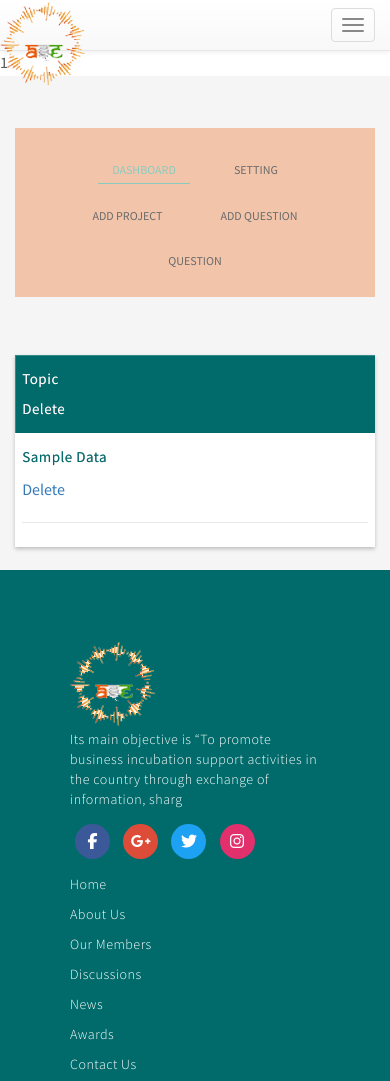
After one commit to Scaledesk/community, a Django app: template core/templates/UserQuestionList.html in a window 390 px wide. The commit adds this page. Shown: the top 1081 px of the page. Run offline with Django 3.2, Linux system fonts and the light colour scheme; the template is opened without the code that fills it: most values are stand-ins (such as "Sample title", 1, 10 or a date in 2020); some libraries are stand-ins or nearby versions.

Commit message:
delete question

```diff
--- a/community/settings.py
+++ b/community/settings.py
@@ -38,6 +38,7 @@ INSTALLED_APPS = [
     'django.contrib.messages',
     'django.contrib.staticfiles',
     'core',
+    'django.contrib.humanize'
 ]
 
 MIDDLEWARE_CLASSES = [
--- a/community/urls.py
+++ b/community/urls.py
@@ -33,10 +33,13 @@ urlpatterns = [
     url(r"^discussions/",Discussions),
     url(r'^answerupdate/(?P<id>[0-9]+)/$', AnswerUpdate, name='answerupdate'),
     url(r'^answerdelete/(?P<id>[0-9]+)/', AnswerDelete, name='answerdelete'),
+    url(r'^questiondelete/(?P<id>[0-9]+)/', QuestionDelete, name='questiondelete'),
     url(r'^answer/', SendAnswer),
     url(r"^home/",Home),
     url(r"^signup/",Signup),
     url(r"^setting/",password),
+    url(r"^questionList/",QuestionList),
+
     # url(r"^singleprofile/", SingleProfile),
     url(r"^menberlist/", ProfileList),
     url(r'^profiledetails/(?P<id>[0-9]+)/', ProfileDetails),
--- a/core/models.py
+++ b/core/models.py
@@ -4,6 +4,8 @@ from __future__ import unicode_literals
 
 from django.db import models
 from django.contrib.auth.models import User
+from datetime import datetime
+
 
 
 class UserDipp(models.Model):
@@ -81,6 +83,7 @@ class Question(models.Model):
 class Answer(models.Model):
       question=models.ForeignKey(Question)
       profile = models.ForeignKey(Profile)
+      date = models.DateTimeField(default=datetime.now, blank=True)
       answerField=models.CharField(max_length=1000)
 
       def __unicode__(self):
--- a/core/templates/Question.html
+++ b/core/templates/Question.html
@@ -15,6 +15,8 @@
 
                     <li class="page_item page-item-9"><a href="/project/">Add Project</a></li>
                     <li class="page_item page-item-9 active"><a href="/question/">Add Question</a></li>
+                    <li class="page_item page-item-9"><a href="/questionList/">Question</a></li>
+
                 </ul>
             </div><!-- .nav-menu -->
         </nav><!-- #site-navigation -->
--- /dev/null
+++ b/core/templates/UserQuestionList.html
@@ -0,0 +1,122 @@
+{% extends "base.html" %}
+{% block content %}
+{% load staticfiles %}
+
+<!--///////////////////////////////////////////////////////////////////////////////////
+                                  Member profile Section
+///////////////////////////////////////////////////////////////////////////////////-->
+
+<section class="dashboard-update">
+    <div class="container">
+        <br>
+        <nav id="site-navigation" class="main-navigation" role="navigation">
+            <div class="nav-menu">
+                <ul>
+                    <li class="current_page_item active"><a href="/dashboard/" title="Home">Dashboard</a></li>
+                    <li class="page_item page-item-7"><a href="/setting/">Setting</a></li>
+
+                    <li class="page_item page-item-9"><a href="/project/">Add Project</a></li>
+                    <li class="page_item page-item-9"><a href="/question/">Add Question</a></li>
+                    <li class="page_item page-item-9"><a href="/questionList/">Question</a></li>
+
+                </ul>
+            </div><!-- .nav-menu -->
+        </nav><!-- #site-navigation -->
+
+    </div>
+</section>
+
+
+<section id="question-paper-list">
+    <div class="container">
+        <br>
+        <div class="row">
+            <div class="col-md-12">
+                <div class="card-profile bg-darkgreen">
+                    <div class="row">
+                       <div class="col-md-10">
+                           <p class="p-heading f-w">
+                               Topic
+
+                           </p>
+                       </div><!--
+                        <div class="col-md-3">
+                            <p class="p-heading f-w">
+                                Replies
+
+                            </p>
+                        </div> -->
+                        <div class="col-md-2">
+                            <p class="p-heading f-w">
+                                Delete
+
+                            </p>
+                        </div>
+
+                    </div> <!--first card end-->
+
+
+
+
+            </div>
+                <div class="card-profile">
+<!--                     {{questionData.question }}
+ -->                    {% for data in questionData %}
+                    <div class="row">
+                        <div class="col-md-10">
+                            <p class="p-heading f-green">
+                          {{ data.question }}
+
+                            </p>
+                        </div><!--
+                        <div class="col-md-3">
+                            <p class="p-heading f-or">
+                               27
+
+                            </p>
+                        </div> -->
+
+                        <div class="col-md-2">
+
+                            <div class="row">
+                                <div class="col-xs-3">
+                                <a href="/questiondelete/{{data.id}}">Delete</a>
+
+<!--                                     <img src="{{data.profileImage}}" width="100%">
+ -->                                </div>
+
+                            </div>
+                        </div>
+
+                    </div> <!--first row end-->
+                    <hr style="border-color:#e8e8e8;">
+                     {% endfor %}
+
+
+
+
+                </div>
+
+
+
+        </div>
+    </div>
+
+    </div>
+</section>
+
+
+
+
+
+
+
+
+
+
+
+
+
+
+
+{% endblock %}
--- a/core/templates/dashboard-setting.html
+++ b/core/templates/dashboard-setting.html
@@ -15,6 +15,8 @@
                     <li class="page_item page-item-7 active"><a href="/setting/">Setting</a></li>
                     <li class="page_item page-item-9"><a href="/project/">Add Project</a></li>
                     <li class="page_item page-item-9"><a href="/question/">Add Question</a></li>
+                    <li class="page_item page-item-9"><a href="/questionList/">Question</a></li>
+
                 </ul>
             </div><!-- .nav-menu -->
         </nav><!-- #site-navigation -->
--- a/core/templates/dashboard.html
+++ b/core/templates/dashboard.html
@@ -35,6 +35,8 @@
 
                     <li class="page_item page-item-9"><a href="/project/">Add Project</a></li>
                     <li class="page_item page-item-9"><a href="/question/">Add Question</a></li>
+                    <li class="page_item page-item-9"><a href="/questionList/">Question</a></li>
+
                 </ul>
             </div><!-- .nav-menu -->
         </nav><!-- #site-navigation -->
--- a/core/templates/project.html
+++ b/core/templates/project.html
@@ -17,6 +17,8 @@
 
                     <li class="page_item page-item-9 active"><a href="/project/">Add Project</a></li>
                     <li class="page_item page-item-9"><a href="/question/">Add Question</a></li>
+                    <li class="page_item page-item-9"><a href="/questionList/">Question</a></li>
+
                 </ul>
             </div><!-- .nav-menu -->
         </nav><!-- #site-navigation -->
```
Also changed, not shown: core/templates/Answer.html (+6 -4 lines), core/templates/questionList.html (+4 -4 lines), core/views.py (+66 -28 lines), core/migrations/0054_answer_date.py (added), db.sqlite3, 4 other files.
